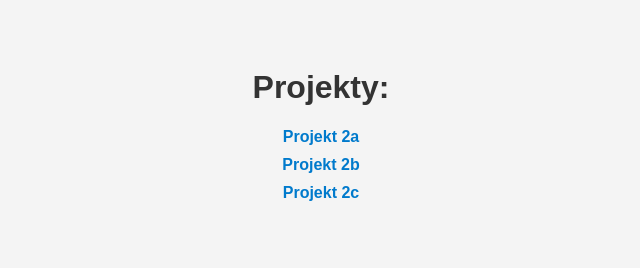
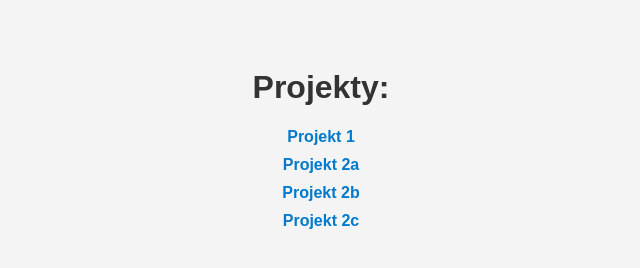
Before and after one commit to mp-sggw/mp-sggw.github.io, a plain HTML site: page index.html in a window 1280 px wide. Shown: the whole page, without its empty margins (319-959 px from the left). Drawn offline with Linux system fonts and the light colour scheme.

Commit message:
Update index.html

```diff
--- a/index.html
+++ b/index.html
@@ -35,6 +35,7 @@
 <body>
     <h1>Projekty:</h1>
     <ul>
+        <li><a href="projekt1.html">Projekt 1</a></li>
         <li><a href="projekt2a.html">Projekt 2a</a></li>
         <li><a href="projekt2b.html">Projekt 2b</a></li>
         <li><a href="projekt2c.html">Projekt 2c</a></li>
```
